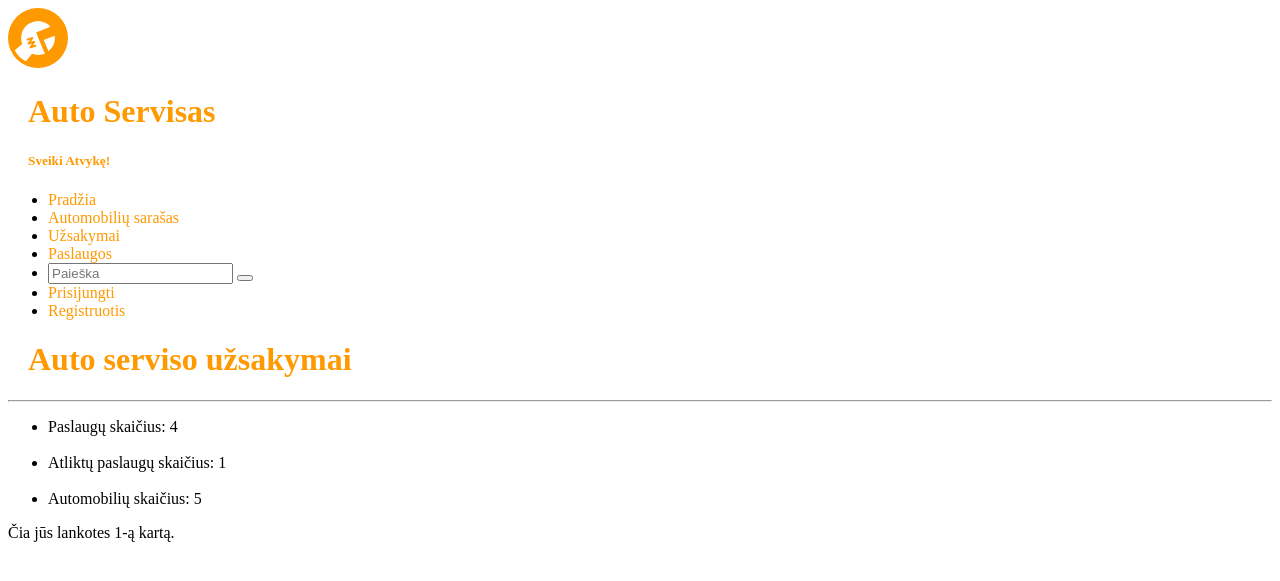
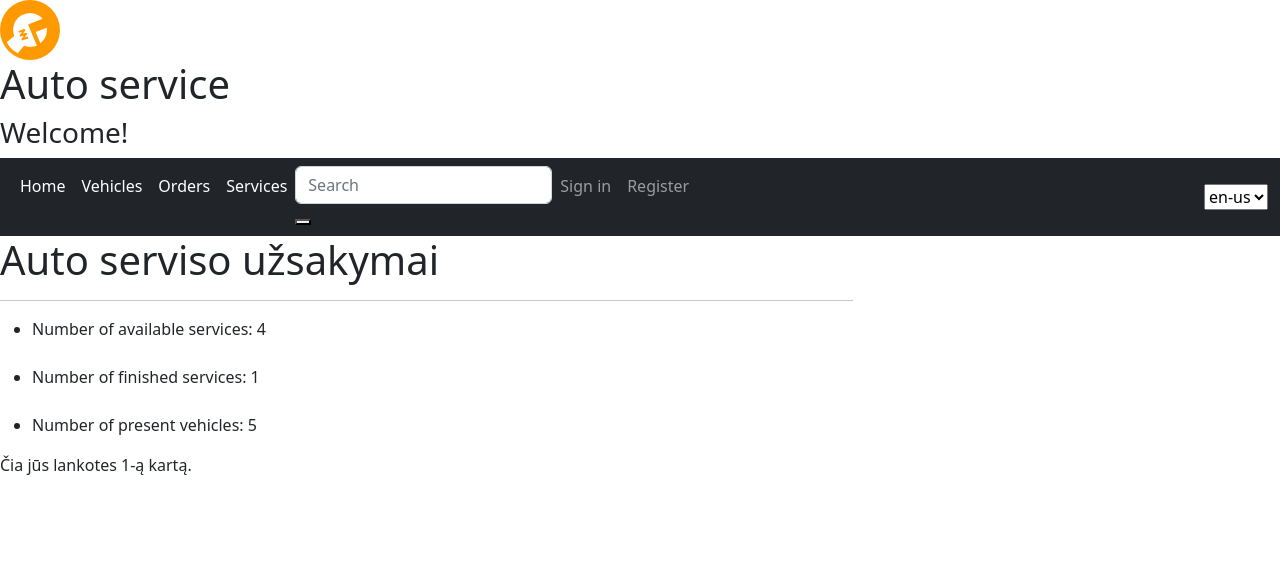
Before and after one commit to Gedasikas/DjAutoServisas, a Django app: page /autoservisas/ in a window 1280 px wide. Shown: the top 581 px of the page. Run offline with Django 4.2, Linux system fonts and the light colour scheme; data comes from the database, SQL or seed files in the repository; both versions use the stored data as it was after the commit.

Commit message:
Beveik done

```diff
--- a/mysite/autoservisas/static/css/style.css
+++ b/mysite/autoservisas/static/css/style.css
@@ -22,23 +22,7 @@ a:active {
   text-decoration: underline;
 }
 
-h1 {
+h1, h2, h3, h4, h5{
   color: #ff9900;
   margin-left: 20px;
 }
-h2 {
-  color: #ff9900;
-  margin-left: 20px;
-}
-h3 {
-  color: #ff9900;
-  margin-left: 20px;
-}
-h4 {
-  color: #ff9900;
-  margin-left: 20px;
-}
-h5 {
-  color: #ff9900;
-  margin-left: 20px;
-}
--- a/mysite/autoservisas/templates/automobiliai.html
+++ b/mysite/autoservisas/templates/automobiliai.html
@@ -1,8 +1,9 @@
 {% extends "base.html" %}
+{% load i18n %}
 {% block title%}AutoServisas{% endblock %}
 {% block content%}
 {% load static %}
-<h1>Garažo automobiliai:</h1>
+<h1>{% trans "Present Vehicles" %}:</h1>
 <hr>
 {% if automobiliai %}
 <div class="row">
@@ -23,7 +24,7 @@
     {% endfor %}
 </div>
 {% else %}
-<p>Bibliotekoje knygų nėra.</p>
+<p>{% trans "There are no present vehicles" %}.</p>
 {% endif %}
 <div class="container puslapiai">
     <nav aria-label="...">
--- a/mysite/autoservisas/templates/base.html
+++ b/mysite/autoservisas/templates/base.html
@@ -2,37 +2,42 @@
 {% load static %}
 <html lang="en">
 <head>
-    <link rel = stylesheet href="{% static 'css/style.css' %}"/>
+<!--    <link rel=stylesheet href="{% static 'css/style.css' %}"/>-->
     <title>{% block title%}{% endblock %}</title>
     <link rel="icon" href="{% static 'img/favicon.ico' %}">
     <meta charset="utf-8">
-<!--    <meta name="viewport" content="width=device-width, initial-scale=1">-->
-<!--    <link href="https://cdn.jsdelivr.net/npm/bootstrap@5.2.3/dist/css/bootstrap.min.css" rel="stylesheet">-->
-<!--    <script src="https://cdn.jsdelivr.net/npm/bootstrap@5.2.3/dist/js/bootstrap.bundle.min.js"></script>-->
+        <meta name="viewport" content="width=device-width, initial-scale=1">
+        <link href="https://cdn.jsdelivr.net/npm/bootstrap@5.2.3/dist/css/bootstrap.min.css" rel="stylesheet">
+        <script src="https://cdn.jsdelivr.net/npm/bootstrap@5.2.3/dist/js/bootstrap.bundle.min.js"></script>
 
 </head>
 
 <body>
-<div>
+{% load i18n %}
+
     <svg xmlns="http://www.w3.org/2000/svg" width="60" height="60" fill="#ff9900"
          class="bi bi-wrench-adjustable-circle-fill" viewBox="0 0 16 16">
         <path d="M6.705 8.139a.25.25 0 0 0-.288-.376l-1.5.5.159.474.808-.27-.595.894a.25.25 0 0 0 .287.376l.808-.27-.595.894a.25.25 0 0 0 .287.376l1.5-.5-.159-.474-.808.27.596-.894a.25.25 0 0 0-.288-.376l-.808.27.596-.894Z"/>
         <path d="M8 16A8 8 0 1 0 8 0a8 8 0 0 0 0 16Zm-6.202-4.751 1.988-1.657a4.5 4.5 0 0 1 7.537-4.623L7.497 6.5l1 2.5 1.333 3.11c-.56.251-1.18.39-1.833.39a4.49 4.49 0 0 1-1.592-.29L4.747 14.2a7.031 7.031 0 0 1-2.949-2.951ZM12.496 8a4.491 4.491 0 0 1-1.703 3.526L9.497 8.5l2.959-1.11c.027.2.04.403.04.61Z"/>
     </svg>
-    <h1>Auto Servisas</h1>
-    <h5>Sveiki Atvykę!</h5>
-</div>
+    <h1>{% trans "Auto service" %}</h1>
+    <h3>{% trans "Welcome!" %}</h3>
+
+
 
 <nav class="navbar navbar-expand-sm bg-dark navbar-dark">
     <div class="container-fluid">
         <ul class="navbar-nav">
-            <li class="nav-item"><a class="nav-link active" href="{% url 'index' %}">Pradžia</a></li>
-            <li class="nav-item"><a class="nav-link active" href="{% url 'automobiliai' %}">Automobilių sarašas</a></li>
-            <li class="nav-item"><a class="nav-link active" href="{% url 'uzsakymai' %}">Užsakymai</a></li>
-            <li class="nav-item"><a class="nav-link active" href="{% url 'paslaugos' %}">Paslaugos</a></li>
+            <li class="nav-item"><a class="nav-link active" href="{% url 'index' %}">{% trans "Home" %}</a></li>
+            <li class="nav-item"><a class="nav-link active" href="{% url 'automobiliai' %}">{% trans "Vehicles" %}</a>
+            </li>
+            <li class="nav-item"><a class="nav-link active" href="{% url 'uzsakymai' %}">{% trans "Orders" %}</a>
+            </li>
+            <li class="nav-item"><a class="nav-link active" href="{% url 'paslaugos' %}">{% trans "Services" %}</a>
+            </li>
             <li>
                 <form action="{% url 'search' %}" method="get" class="form-inline my-2 my-md-0">
-                    <input name="query" class="form-control" type="text" placeholder="Paieška">
+                    <input name="query" class="form-control" type="text" placeholder="{% trans 'Search' %}">
                     <button type="submit"><i class="fa fa-search"></i></button>
                 </form>
                 {% if user.is_authenticated %}
@@ -44,21 +49,39 @@
                           clip-rule="evenodd"/>
                 </svg>
                 {{ user.get_username }}</a></li>
-            <li class="nav-item"><a class="nav-link" href="{% url 'manouzsakymai'%}">Mano užsakymai</a></li>
-            <li class="nav-item"><a class="nav-link" href="{% url 'logout'%}?next=/autoservisas">Atsijungti</a></li>
+            <li class="nav-item"><a class="nav-link" href="{% url 'manouzsakymai'%}">{% trans "My orders" %}</a>
+            </li>
+            <li class="nav-item"><a class="nav-link" href="{% url 'logout'%}?next=/autoservisas">{% trans "Sign out" %}</a></li>
             {% else %}
-            <li class="nav-item"><a class="nav-link" href="{% url 'login'%}?next={{request.path}}">Prisijungti</a></li>
-            <li class="nav-item"><a class="nav-link" href="{% url 'register'%}">Registruotis</a></li>
+            <li class="nav-item"><a class="nav-link" href="{% url 'login'%}?next={{request.path}}">{% trans "Sign in" %}</a></li>
+            <li class="nav-item"><a class="nav-link" href="{% url 'register'%}">{% trans "Register" %}</a></li>
             {% endif %}
         </ul>
+        <form action="{% url 'set_language' %}" method="post">
+            {% csrf_token %}
+            <input name="next" type="hidden" value="{{ redirect_to }}"/>
+            <select name="language" onchange="this.form.submit()">
+                {% load static %}
+                {% get_current_language as LANGUAGE_CODE %}
+                {% get_available_languages as LANGUAGES %}
+                {% for lang in LANGUAGES %}
+                <option style="background-image: url({% static 'img/lt.png' %});" value="{{ lang.0 }}" {% if lang.0 == LANGUAGE_CODE %} selected="selected" {% endif %}}>
+                    {{ lang.0 }}
+                </option>
+                {% endfor %}
+            </select>
+        </form>
     </div>
 </nav>
+
+
 {% if messages %}
-    {% for message in messages %}
-        <div class="alert alert-{% if message.tags == 'error' %}danger{% elif message.tags == 'info' %}success{% endif %}" role="alert">
-                {{ message }}
-        </div>
-    {% endfor %}
+{% for message in messages %}
+<div class="alert alert-{% if message.tags == 'error' %}danger{% elif message.tags == 'info' %}success{% endif %}"
+     role="alert">
+    {{ message }}
+</div>
+{% endfor %}
 {% endif %}
 <div class="col-sm-8">
     {% block content%}{% endblock %}
--- a/mysite/autoservisas/templates/index.html
+++ b/mysite/autoservisas/templates/index.html
@@ -1,14 +1,20 @@
 {% extends "base.html" %}
+{% load i18n %}
 {% block title%}Auto serviso užsakymai{% endblock %}
 {% block content%}
 <h1>Auto serviso užsakymai</h1>
 <hr>
 <ul>
-    <li>Paslaugų skaičius: {{ num_paslaugu }}</li>
+<!--    <li>Paslaugų skaičius: {{ num_paslaugu }}</li>-->
+<!--    <br>-->
+<!--    <li>Atliktų paslaugų skaičius: {{ num_atliktos_paslaugos }}</li>-->
+<!--    <br>-->
+<!--    <li>Automobilių skaičius: {{ num_automobiliu }}</li>-->
+    <li>{% trans "Number of available services" %}: {{ num_paslaugu }}</li>
     <br>
-    <li>Atliktų paslaugų skaičius: {{ num_atliktos_paslaugos }}</li>
+    <li>{% trans "Number of finished services" %}: {{ num_atliktos_paslaugos }}</li>
     <br>
-    <li>Automobilių skaičius: {{ num_automobiliu }}</li>
+    <li>{% trans "Number of present vehicles" %}: {{ num_automobiliu }}</li>
 </ul>
 <p>Čia jūs lankotes {{ num_vizitai }}-ą kartą.</p>
 {% endblock %}
--- a/mysite/autoservisas/urls.py
+++ b/mysite/autoservisas/urls.py
@@ -14,5 +14,6 @@ urlpatterns = [
     path('search/<int:automobilis_id>', views.automobilis, name='automobilis'),
     path('manouzsakymai/', views.UzsakymasByUserListView.as_view(), name='manouzsakymai'),
     path('register/', views.register, name='register'),
-    path('profilis/', views.profilis, name='profilis')
+    path('profilis/', views.profilis, name='profilis'),
+    path('i18n/', include('django.conf.urls.i18n')),
 ]
```
Also changed, not shown: mysite/autoservisas/models.py (+13 -12 lines), mysite/autoservisas/templates/user_uzsakymai.html (added, +8 -0 lines), mysite/autoservisas/views.py (+12 -1 lines), mysite/mysite/settings.py (+6 -1 lines), mysite/db.sqlite3.
